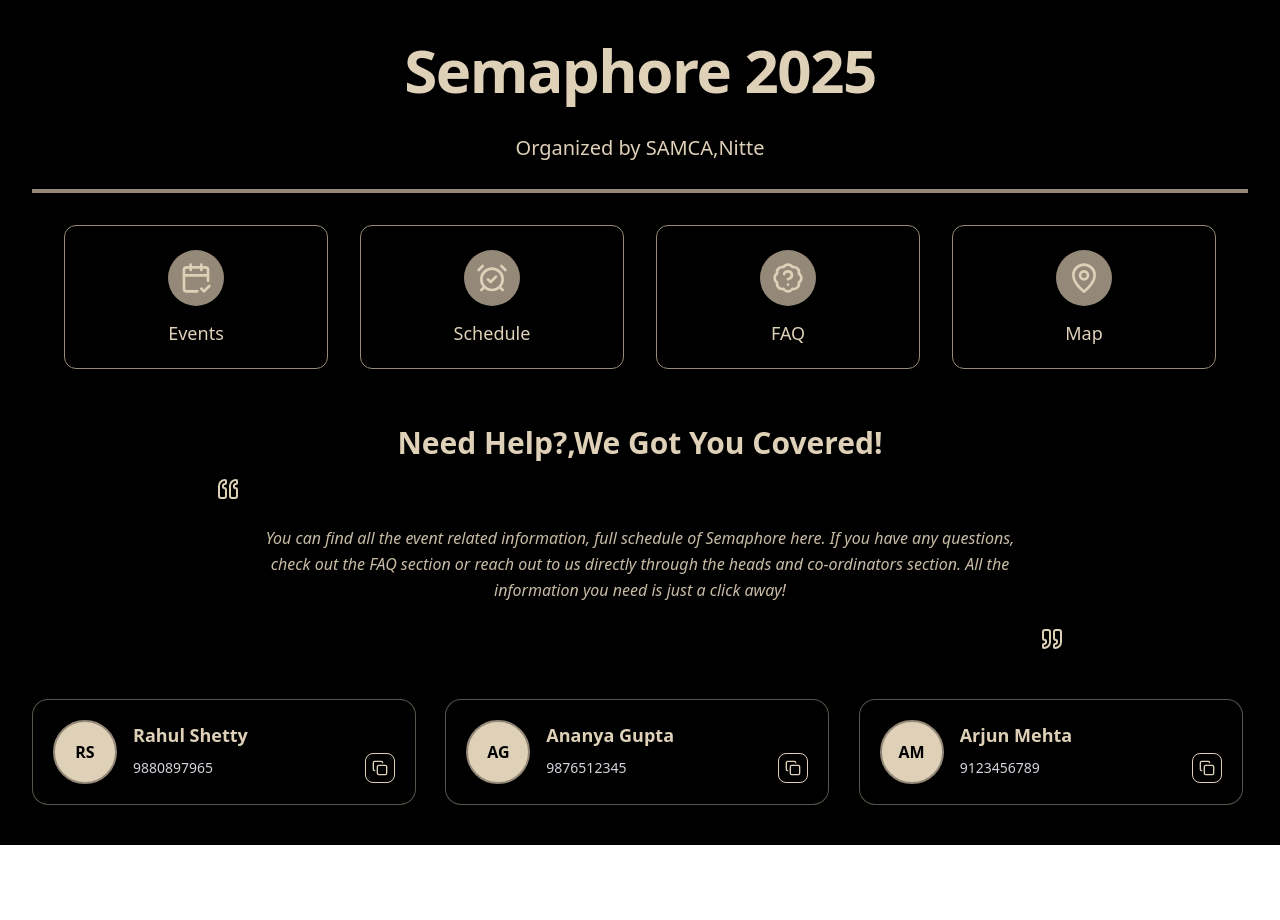
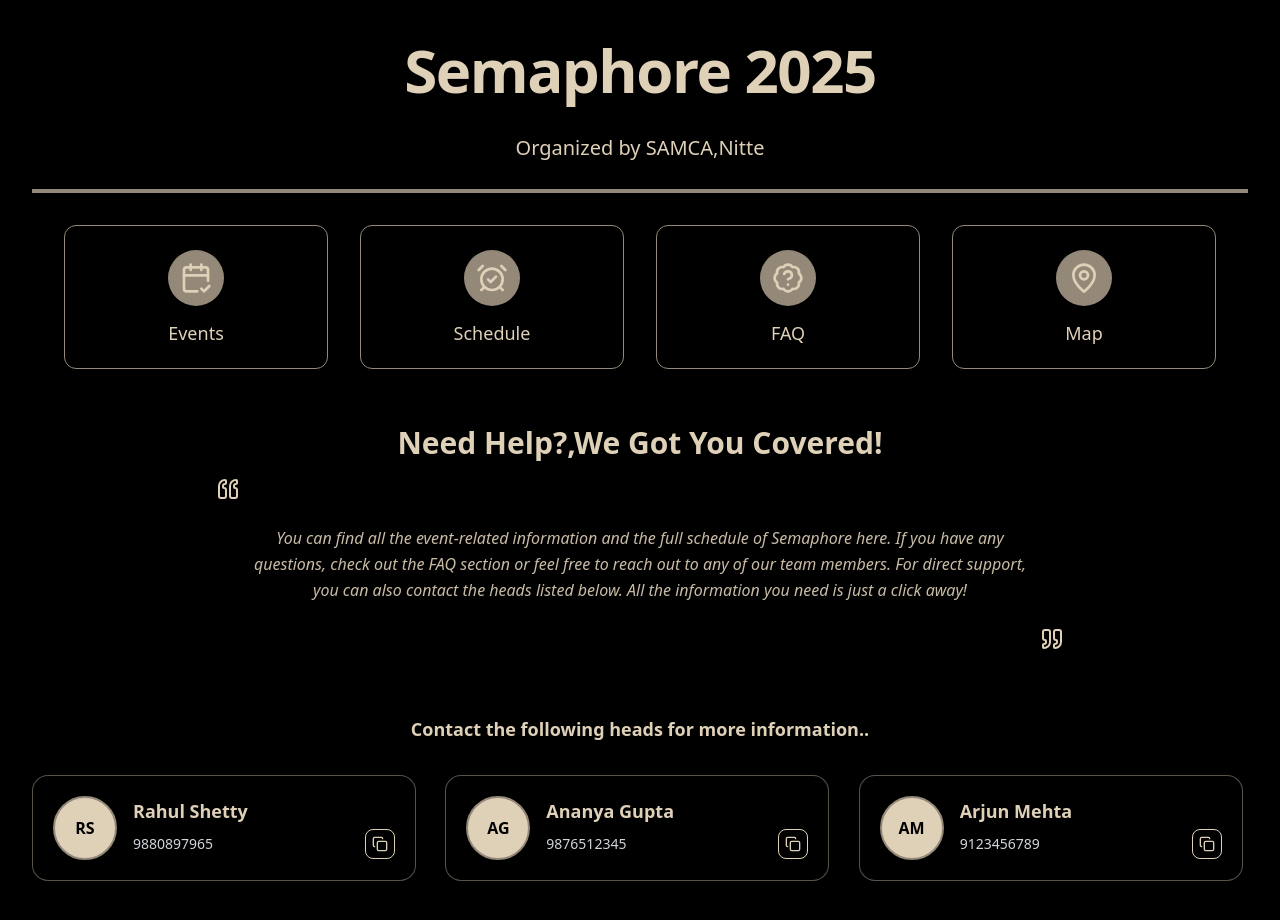
Before and after one commit to anupnayak25/semaphore-support, a React (Vite) app in the folder semaphore-support/: page / in a window 1280 px wide. Before the commit the page ends 845 px from the top, so only its background shows below. Built offline with nearby package versions, Linux system fonts and the light colour scheme.

Commit message:
git updated home page

```diff
--- a/semaphore-support/src/pages/Home.jsx
+++ b/semaphore-support/src/pages/Home.jsx
@@ -29,8 +29,12 @@ function Home() {
       <NavBar />
       <Description
         title="Need Help?,We Got You Covered!"
-        content="You can find all the event related information, full schedule of Semaphore here. If you have any questions, check out the FAQ section or reach out to us directly through the heads and co-ordinators section. All the information you need is just a click away!"
+        content="You can find all the event-related information and the full schedule of Semaphore here. If you have any questions, check out the FAQ section or feel free to reach out to any of our team members. For direct support, you can also contact the heads  listed below. All the information you need is just a click away!"
       />
+      {/* Paragraph info above cards */}
+      <p className="text-center text-accent font-semibold mt-10 mb-8 text-lg">
+        Contact the following heads for more information..
+      </p>
       <div className="grid grid-cols-1 sm:grid-cols-2 md:grid-cols-3 gap-6 mt-6">
         {headsData.map((head) => (
           <HeadsAndCoordinatorsCard
```
